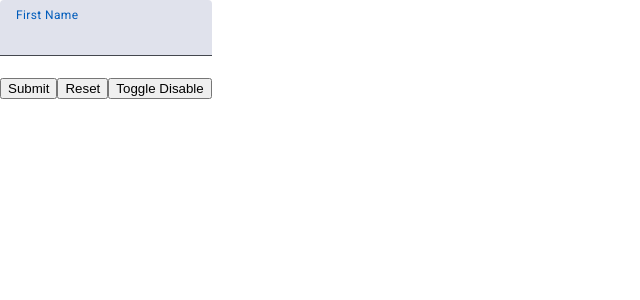
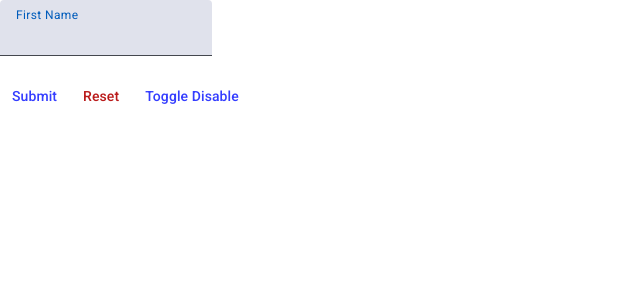
Before and after one commit to poojapatilcyb/base-component-project, an Angular app: page /material-form-feild in a window 1280 px wide. Shown: the top 300 px of the page, without its empty margins (0-640 px from the left). Built offline with nearby package versions, Linux system fonts and the light colour scheme.

Commit message:
removed error on click

```diff
--- a/src/app/chase/chase-form-feild/chase-form-feild.component.ts
+++ b/src/app/chase/chase-form-feild/chase-form-feild.component.ts
@@ -14,7 +14,7 @@ import { Subject } from 'rxjs';
       multi: true
     },
     {
-      provide: NG_VALUE_ACCESSOR,
+      provide: NG_VALUE_ACCESSOR, //by registering this token angular get to know that this is part of form component
       useExisting: forwardRef(() => ChaseFormFeildComponent),
       multi: true
     }
@@ -22,7 +22,7 @@ import { Subject } from 'rxjs';
   templateUrl: './chase-form-feild.component.html',
   styleUrl: './chase-form-feild.component.scss'
 })
-export class ChaseFormFeildComponent implements OnInit, OnDestroy{
+export class ChaseFormFeildComponent implements ControlValueAccessor, OnDestroy{
   static nextId = 0;
   @Input() value: number | null = null;
   isDisabled = false;
@@ -33,12 +33,8 @@ export class ChaseFormFeildComponent implements OnInit, OnDestroy{
   onChange = (value: number | null) => {};
   onTouched = () => {};
 
-  ngOnInit(): void {
-    console.log(this.value);
-  }
   writeValue(value: number | null): void {
     this.value = value;
-    console.log(value);
     this.stateChanges.next();
   }
 
@@ -51,8 +47,8 @@ export class ChaseFormFeildComponent implements OnInit, OnDestroy{
   }
 
   setDisabledState?(isDisabled: boolean): void {
-    console.log(isDisabled)
     this.isDisabled = isDisabled;
+    this.stateChanges.next();
   }
 
   // Implementing MatFormFieldControl methods
@@ -64,9 +60,14 @@ export class ChaseFormFeildComponent implements OnInit, OnDestroy{
     return true;
   }
 
-  // Adding the missing method `setDescribedByIds` to satisfy `MatFormFieldControl`
   setDescribedByIds(ids: string[]): void {
     // Custom implementation can be empty or handle specific logic if needed
+  }
+
+  // Implement onContainerClick as part of MatFormFieldControl
+  onContainerClick(): void {
+    // You can implement custom behavior or leave it empty
+    // This method is required to avoid errors in Angular Material
   }
 
   onInput(event: Event): void {
@@ -85,4 +86,5 @@ export class ChaseFormFeildComponent implements OnInit, OnDestroy{
   ngOnDestroy() {
     this.stateChanges.complete();
   }
+
 }
--- a/src/app/material/form-field/form-field.component.html
+++ b/src/app/material/form-field/form-field.component.html
@@ -19,14 +19,12 @@
   </form> -->
 
 <form [formGroup]="form" (ngSubmit)="onSubmit()">
-
     <mat-form-field appearance="fill">
         <mat-label>First Name </mat-label>
-      <app-chase-form-feild formControlName="phonenumber" (blur)="onInputBlur()"></app-chase-form-feild>
+        <app-chase-form-feild formControlName="phonenumber" (blur)="onInputBlur()"></app-chase-form-feild>
     </mat-form-field>
     <p>
-        <button type="submit">Submit</button>
-
+      <button type="submit" mat-button color="accent">Submit</button>
       <button type="button" mat-button color="warn" (click)="onReset()">Reset</button>
       <button type="button" mat-button color="accent" (click)="toggleControl()">Toggle Disable</button>
     </p>
--- a/src/app/material/form-field/form-field.component.ts
+++ b/src/app/material/form-field/form-field.component.ts
@@ -3,11 +3,12 @@ import { FormBuilder, FormGroup, ReactiveFormsModule, Validators } from '@angula
 import { ChaseFormFeildComponent } from '../../chase/chase-form-feild/chase-form-feild.component';
 import { MatFormFieldModule } from '@angular/material/form-field';
 import { MatInputModule } from '@angular/material/input';
+import {MatButtonModule} from '@angular/material/button';
 import { fail } from 'assert';
 @Component({
   selector: 'app-form-field',
   standalone: true,
-  imports: [ChaseFormFeildComponent, ReactiveFormsModule, MatFormFieldModule, MatInputModule],
+  imports: [ChaseFormFeildComponent, ReactiveFormsModule, MatFormFieldModule, MatInputModule, MatButtonModule],
   templateUrl: './form-field.component.html',
   styleUrl: './form-field.component.scss'
 })
```
